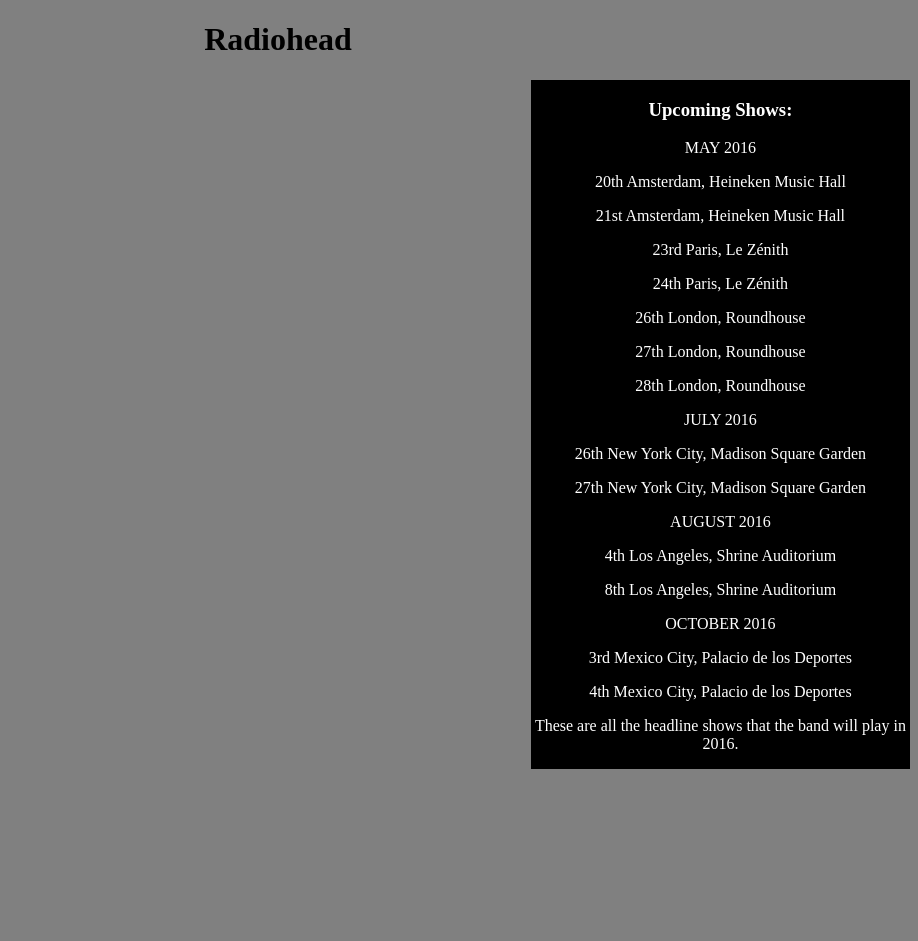
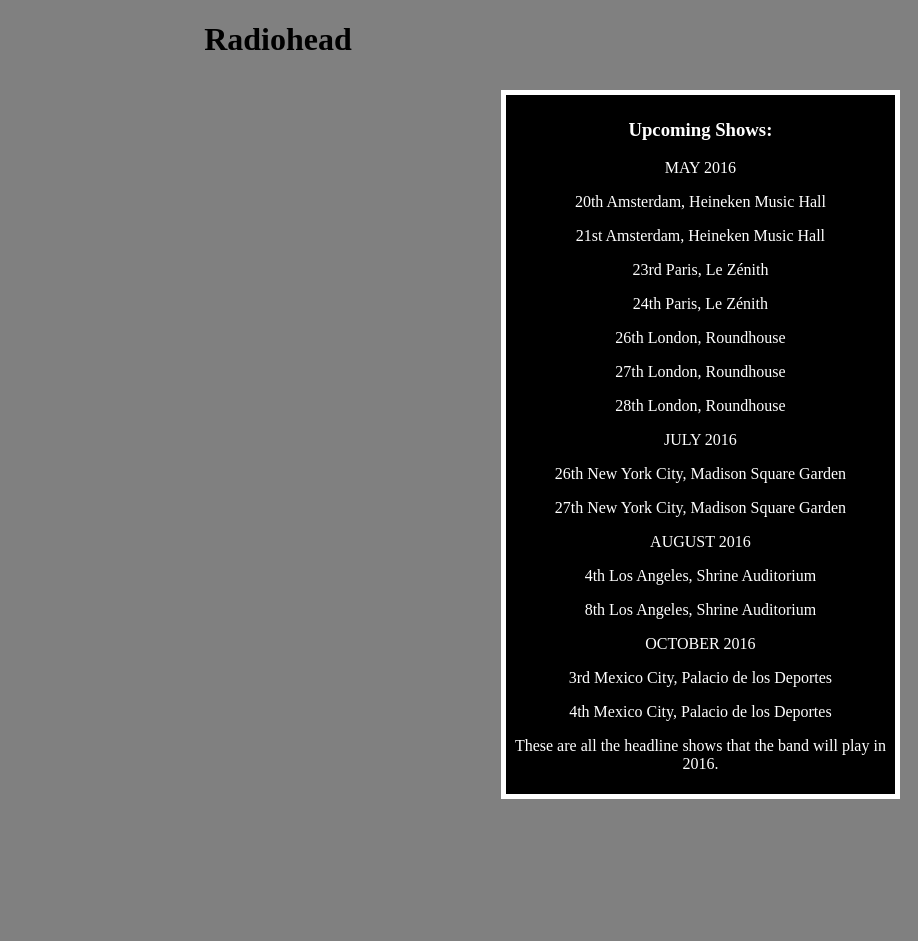
Before and after one commit to eringriffin/radiohead, a plain HTML site: page index.html in a window 1280 px wide. Shown: the top 941 px of the page, 362-1280 px from the left. Drawn offline with Linux system fonts and the light colour scheme.

Commit message:
add border, padding, and margin to sidebar

```diff
--- a/css/styles.css
+++ b/css/styles.css
@@ -18,6 +18,9 @@ img {
 }
 
   .sidebar {
+  margin: 10px;
+  border: 5px solid white;
+  padding: 5px;
   width:30%;
   text-align: center;
   float:right;
```
